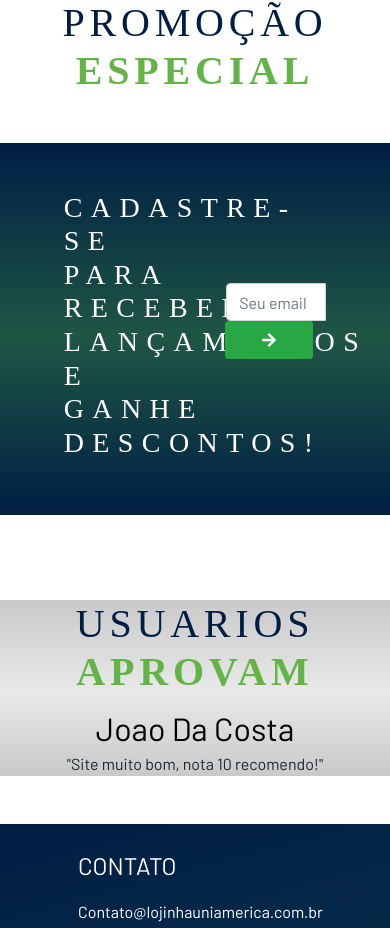
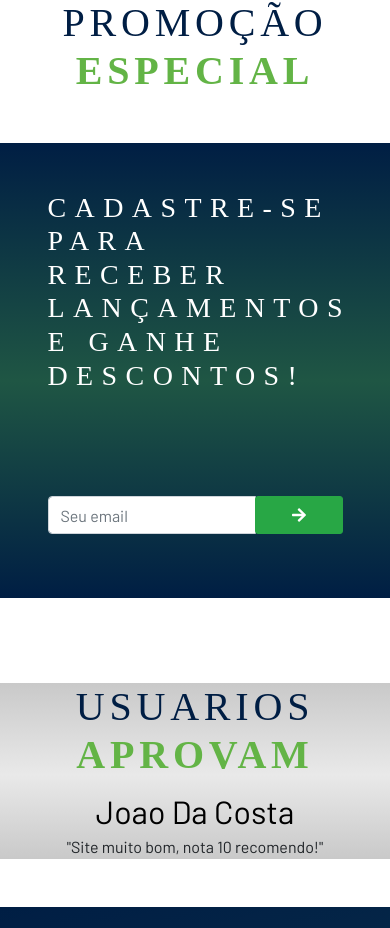
Before and after one commit to Henriquecesp/lojinha-react, a React (Create React App) app: page / in a window 390 px wide. Shown: the part 2317-3245 px from the top of the page. Built offline with nearby package versions, Linux system fonts and the light colour scheme.

Commit message:
responsive adjustment

```diff
--- a/src/components/PromotionComponent.js
+++ b/src/components/PromotionComponent.js
@@ -16,7 +16,7 @@ export default class PromotionComponent extends Component {
             <div
               data-aos='fade-right'
               data-aos-duration='3000'
-              className='mx-auto py-5 col-2 col-lg-4'
+              className='mx-auto py-5 col-10 col-lg-4'
             >
               <h3 className='text-title text-white text-uppercase'>
                 cadastre-se para receber lançamentos e ganhe descontos!
@@ -25,7 +25,7 @@ export default class PromotionComponent extends Component {
             <div
               data-aos='fade-left'
               data-aos-duration='3000'
-              className='m-auto col-4 py-5 justify-content-center'
+              className='m-auto col-10 col-lg-4 py-5 justify-content-center'
             >
               <InputGroupComponent />
             </div>
```
